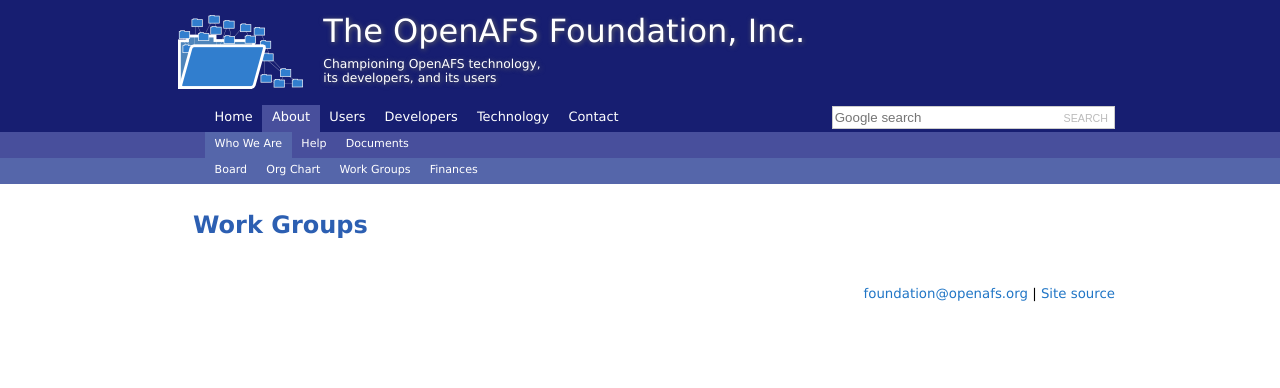
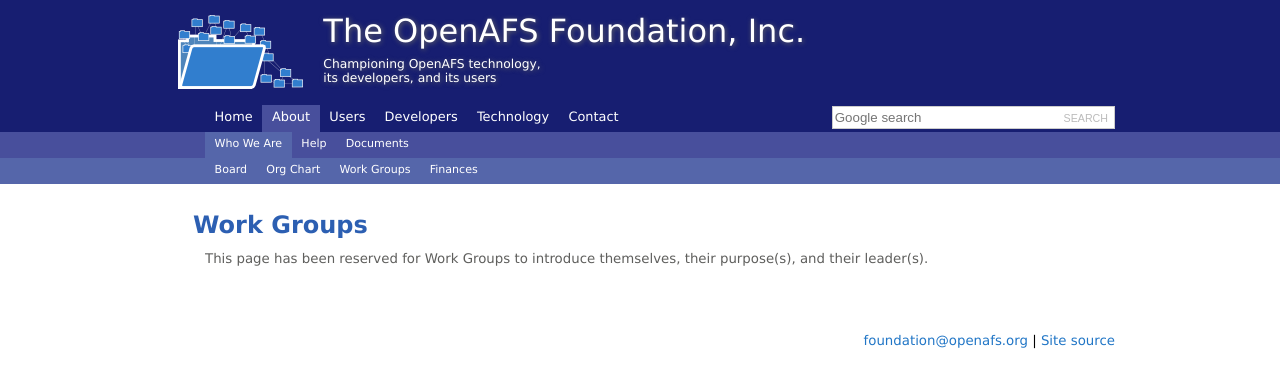
Before and after one commit to openafsfoundation/openafsfoundation.org, a Jekyll site: the page built from about/work-groups/index.md, in a window 1280 px wide. Shown: the top 388 px of the page. Built offline with Jekyll 4.4.1, drawn with Linux system fonts in a browser that asks for light colours.

Commit message:
Update index.md

```diff
--- a/about/work-groups/index.md
+++ b/about/work-groups/index.md
@@ -4,3 +4,5 @@
 ---
 
 ## Work Groups ##
+
+This page has been reserved for Work Groups to introduce themselves, their purpose(s), and their leader(s).
```
